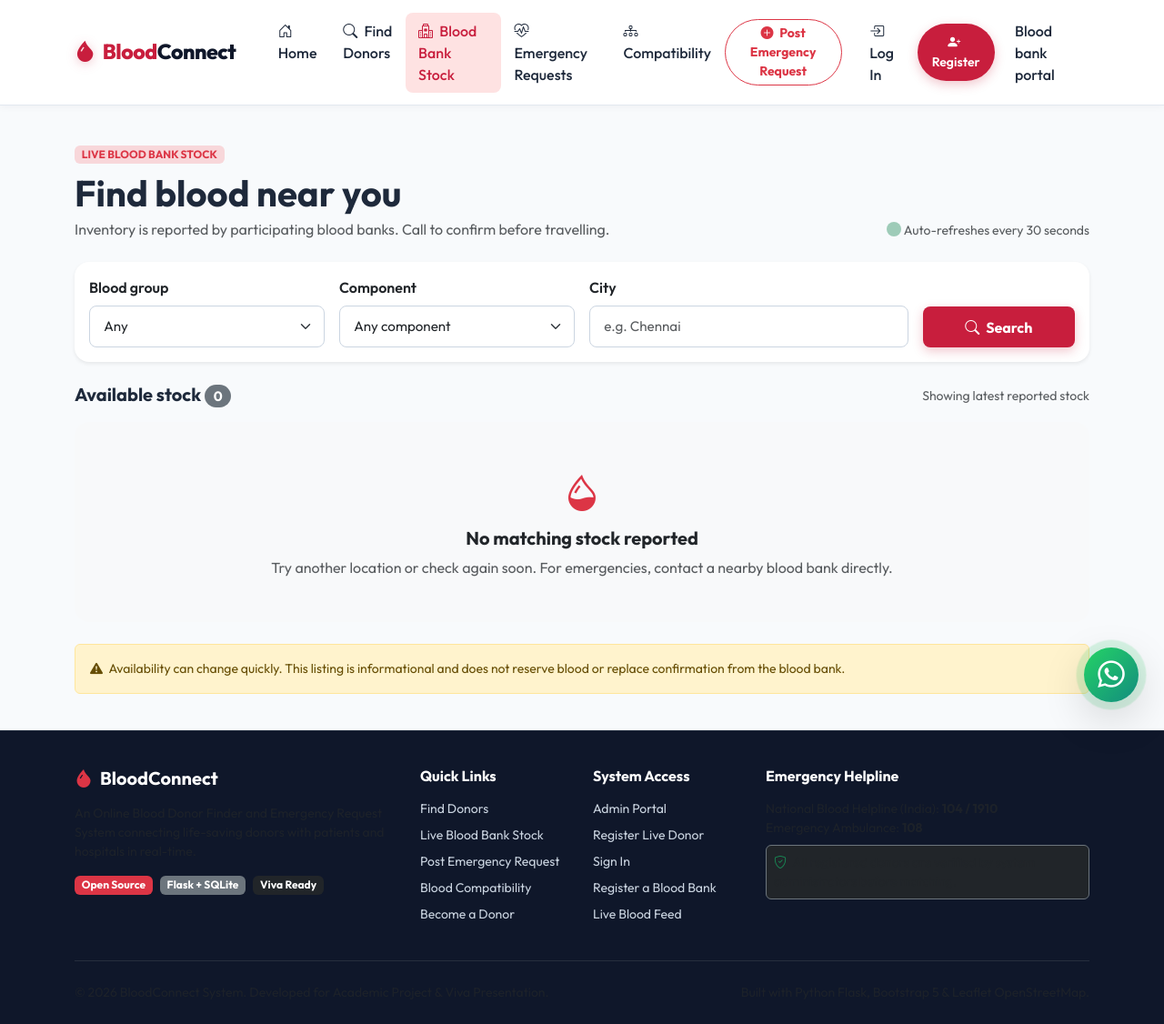
After one commit to fakecroaz0714/blood-bank, a Flask app: page /blood-banks in a window 1280 px wide. The commit adds this page. Shown: the whole page at 91% size. Run offline with Flask 3, Linux system fonts and the light colour scheme; data that the repository does not hold is empty; some libraries are stand-ins or nearby versions.

Commit message:
Add verified live blood bank inventory

```diff
--- a/app.py
+++ b/app.py
@@ -10,7 +10,7 @@ from auth_utils import generate_password_hash, check_password_hash
 
 from database import (
     get_db, close_db, init_db, query_db,
-    execute_db
+    execute_db, ensure_blood_bank_tables
 )
 import whatsapp_service
 
@@ -20,6 +20,16 @@ if not secret_val:
     secret_val = 'bloodconnect_super_secret_viva_key_2026'
 app.secret_key = secret_val
 app.config['SECRET_KEY'] = secret_val
+
+_blood_bank_schema_ready = False
+
+@app.before_request
+def ensure_live_inventory_schema():
+    """Apply the additive inventory schema once per app instance, including on Vercel."""
+    global _blood_bank_schema_ready
+    if not _blood_bank_schema_ready:
+        ensure_blood_bank_tables()
+        _blood_bank_schema_ready = True
 
 # Auto-close database connection on request teardown
 app.teardown_appcontext(close_db)
@@ -94,6 +104,15 @@ def donor_required(f):
         if session.get('user_role') != 'donor':
             flash('This section is dedicated to registered blood donors.', 'info')
             return redirect(url_for('index'))
+        return f(*args, **kwargs)
+    return decorated_function
+
+def blood_bank_required(f):
+    @wraps(f)
+    def decorated_function(*args, **kwargs):
+        if session.get('user_role') != 'blood_bank' or not session.get('blood_bank_id'):
+            flash('Please sign in with your blood bank account.', 'warning')
+            return redirect(url_for('blood_bank_login'))
         return f(*args, **kwargs)
     return decorated_function
 
@@ -334,6 +353,150 @@ def search_donors():
         available_only=available_only,
         verified_only=verified_only
     )
+
+# ---------------------------------------------------------
+# Blood Bank Inventory (separate from volunteer donors)
+# ---------------------------------------------------------
+
+BLOOD_GROUPS = ('O+', 'O-', 'A+', 'A-', 'B+', 'B-', 'AB+', 'AB-')
+BLOOD_COMPONENTS = ('Whole Blood', 'Red Cells', 'Platelets', 'Plasma')
+
+def _inventory_rows(blood_group='', city='', component=''):
+    sql = '''
+        SELECT s.id, s.blood_group, s.component, s.units_available, s.updated_at,
+               b.id AS blood_bank_id, b.name AS bank_name, b.phone, b.city,
+               b.address, b.latitude, b.longitude
+        FROM blood_bank_stock s
+        JOIN blood_banks b ON b.id = s.blood_bank_id
+        WHERE b.is_verified = TRUE AND s.units_available > 0
+    '''
+    params = []
+    if blood_group in BLOOD_GROUPS:
+        sql += ' AND s.blood_group = ?'
+        params.append(blood_group)
+    if component in BLOOD_COMPONENTS:
+        sql += ' AND s.component = ?'
+        params.append(component)
+    if city:
+        sql += ' AND LOWER(TRIM(b.city)) LIKE ?'
+        params.append(f'%{city.lower()}%')
+    sql += ' ORDER BY s.updated_at DESC, b.name ASC'
+    rows = query_db(sql, tuple(params)) or []
+    now = datetime.utcnow()
+    result = []
+    for row in rows:
+        item = dict(row)
+        raw_updated = item.get('updated_at')
+        try:
+            updated = raw_updated if isinstance(raw_updated, datetime) else datetime.fromisoformat(str(raw_updated).replace('Z', '+00:00'))
+            if updated.tzinfo:
+                from datetime import timezone
+                updated = updated.astimezone(timezone.utc).replace(tzinfo=None)
+            item['is_stale'] = (now - updated).total_seconds() > 24 * 60 * 60
+            item['updated_at'] = updated.isoformat(timespec='minutes') + 'Z'
+        except (TypeError, ValueError):
+            item['is_stale'] = True
+            item['updated_at'] = str(raw_updated or '')
+        result.append(item)
+    return result
+
+@app.route('/blood-banks')
+def blood_banks():
+    blood_group = request.args.get('blood_group', '').strip()
+    city = request.args.get('city', '').strip()
+    component = request.args.get('component', '').strip()
+    inventory = _inventory_rows(blood_group, city, component)
+    return render_template(
+        'blood_banks.html', inventory=inventory,
+        selected_blood_group=blood_group, selected_city=city,
+        selected_component=component,
+        blood_groups=BLOOD_GROUPS, components=BLOOD_COMPONENTS
+    )
+
+@app.route('/api/blood-banks/inventory')
+def api_blood_bank_inventory():
+    inventory = _inventory_rows(
+        request.args.get('blood_group', '').strip(),
+        request.args.get('city', '').strip(),
+        request.args.get('component', '').strip()
+    )
+    response = jsonify({'inventory': inventory, 'updated_at': datetime.utcnow().isoformat(timespec='seconds') + 'Z'})
+    response.headers['Cache-Control'] = 'no-store, no-cache, must-revalidate, max-age=0'
+    return response
+
+@app.route('/blood-banks/register', methods=['GET', 'POST'])
+def blood_bank_register():
+    if request.method == 'POST':
+        name = request.form.get('name', '').strip()
+        email = request.form.get('email', '').strip().lower()
+        phone = request.form.get('phone', '').strip()
+        password = request.form.get('password', '')
+        license_number = request.form.get('license_number', '').strip()
+        city = request.form.get('city', '').strip()
+        address = request.form.get('address', '').strip()
+        if not all((name, email, phone, password, license_number, city, address)):
+            flash('Complete all fields to register your blood bank.', 'danger')
+            return render_template('blood_bank_register.html')
+        if len(password) < 10:
+            flash('Use a password with at least 10 characters.', 'warning')
+            return render_template('blood_bank_register.html')
+        if query_db('SELECT id FROM blood_banks WHERE LOWER(email) = LOWER(?)', (email,), one=True):
+            flash('An account already exists for this email address.', 'warning')
+            return render_template('blood_bank_register.html')
+        execute_db('''
+            INSERT INTO blood_banks (name, email, phone, password_hash, license_number, city, address)
+            VALUES (?, ?, ?, ?, ?, ?, ?)
+        ''', (name, email, phone, generate_password_hash(password), license_number, city, address))
+        flash('Registration submitted. An administrator must verify your blood bank before its stock appears publicly.', 'success')
+        return redirect(url_for('blood_bank_login'))
+    return render_template('blood_bank_register.html')
+
+@app.route('/blood-banks/login', methods=['GET', 'POST'])
+def blood_bank_login():
+    if request.method == 'POST':
+        email = request.form.get('email', '').strip().lower()
+        password = request.form.get('password', '')
+        bank = query_db('SELECT * FROM blood_banks WHERE LOWER(email) = LOWER(?)', (email,), one=True)
+        if bank and check_password_hash(bank['password_hash'], password):
+            session.clear()
+            session['user_role'] = 'blood_bank'
+            session['user_name'] = bank['name']
+            session['user_email'] = bank['email']
+            session['blood_bank_id'] = bank['id']
+            if not bank['is_verified']:
+                flash('Your account is pending administrator verification. You can prepare stock updates, but they will not appear publicly until approval.', 'info')
+            return redirect(url_for('blood_bank_dashboard'))
+        flash('Invalid blood bank email or password.', 'danger')
+    return render_template('blood_bank_login.html')
+
+@app.route('/blood-banks/dashboard', methods=['GET', 'POST'])
+@blood_bank_required
+def blood_bank_dashboard():
+    bank_id = session['blood_bank_id']
+    bank = query_db('SELECT * FROM blood_banks WHERE id = ?', (bank_id,), one=True)
+    if not bank:
+        session.clear()
+        return redirect(url_for('blood_bank_login'))
+    if request.method == 'POST':
+        blood_group = request.form.get('blood_group', '').strip()
+        component = request.form.get('component', '').strip()
+        try:
+            units = int(request.form.get('units_available', ''))
+        except (TypeError, ValueError):
+            units = -1
+        if blood_group not in BLOOD_GROUPS or component not in BLOOD_COMPONENTS or units < 0 or units > 100000:
+            flash('Enter a valid blood group, component, and non-negative unit count.', 'danger')
+        else:
+            execute_db('''
+                INSERT INTO blood_bank_stock (blood_bank_id, blood_group, component, units_available, updated_at)
+                VALUES (?, ?, ?, ?, CURRENT_TIMESTAMP)
+                ON CONFLICT (blood_bank_id, blood_group, component)
+                DO UPDATE SET units_available = EXCLUDED.units_available, updated_at = CURRENT_TIMESTAMP
+            ''', (bank_id, blood_group, component, units))
+            flash(f'{blood_group} {component} stock updated to {units} unit(s).', 'success')
+            return redirect(url_for('blood_bank_dashboard'))
+    stock = query_db('SELECT * FROM blood_bank_stock WHERE blood_bank_id = ? ORDER BY blood_group, component', (bank_id,)) or []
+    return render_template('blood_bank_dashboard.html', bank=bank, stock=stock, blood_groups=BLOOD_GROUPS, components=BLOOD_COMPONENTS)
 
 @app.route('/api/donors/locations')
 def api_donor_locations():
@@ -773,6 +936,9 @@ def admin_dashboard():
     # 3. Requests Table
     requests = query_db("SELECT * FROM blood_requests ORDER BY created_at DESC") or []
 
+    # Blood centres publish inventory only after administrator verification.
+    blood_banks = query_db("SELECT * FROM blood_banks ORDER BY is_verified ASC, created_at DESC") or []
+
     # 4. Users Table
     users = query_db("SELECT id, name, email, phone, role, created_at FROM users ORDER BY created_at DESC") or []
 
@@ -780,9 +946,22 @@ def admin_dashboard():
         'admin_dashboard.html',
         stats=stats,
         donors=donors,
+        blood_banks=blood_banks,
         requests=requests,
         users=users
     )
+
+@app.route('/admin/blood-bank/<int:bank_id>/verify', methods=['POST'])
+@admin_required
+def admin_verify_blood_bank(bank_id):
+    bank = query_db('SELECT * FROM blood_banks WHERE id = ?', (bank_id,), one=True)
+    if not bank:
+        flash('Blood bank record not found.', 'danger')
+        return redirect(url_for('admin_dashboard'))
+    new_status = not bool(bank['is_verified'])
+    execute_db('UPDATE blood_banks SET is_verified = ? WHERE id = ?', (new_status, bank_id))
+    flash(f'{bank["name"]} verification ' + ('approved.' if new_status else 'revoked.'), 'success' if new_status else 'info')
+    return redirect(url_for('admin_dashboard'))
 
 @app.route('/admin/donor/<int:donor_id>/verify', methods=['POST'])
 @admin_required
--- a/templates/base.html
+++ b/templates/base.html
@@ -45,6 +45,11 @@
                         </a>
                     </li>
                     <li class="nav-item">
+                        <a class="nav-link {% if request.endpoint == 'blood_banks' %}active{% endif %}" href="{{ url_for('blood_banks') }}">
+                            <i class="bi bi-hospital me-1"></i> Blood Bank Stock
+                        </a>
+                    </li>
+                    <li class="nav-item">
                         <a class="nav-link {% if request.endpoint in ['requests_list', 'emergency_request_new', 'request_details'] %}active{% endif %}" href="{{ url_for('requests_list') }}">
                             <i class="bi bi-heart-pulse me-1"></i> Emergency Requests
                         </a>
@@ -63,9 +68,9 @@
                         </a>
                     </li>
 
-                    {% if session.get('user_id') %}
+                    {% if session.get('user_id') or session.get('blood_bank_id') %}
                         <!-- Notifications -->
-                        <li class="nav-item me-2">
+                        {% if session.get('user_id') %}<li class="nav-item me-2">
                             <a href="{{ url_for('notifications_view') }}" class="btn btn-light position-relative border-0 rounded-circle p-2" title="Notifications">
                                 <i class="bi bi-bell-fill fs-5 text-secondary"></i>
                                 {% if unread_notif_count and unread_notif_count > 0 %}
@@ -74,7 +79,7 @@
                                     </span>
                                 {% endif %}
                             </a>
-                        </li>
+                        </li>{% endif %}
 
                         <!-- User Dropdown -->
                         <li class="nav-item dropdown">
@@ -90,6 +95,9 @@
                                 </li>
                                 {% if session.get('user_role') == 'donor' %}
                                     <li><a class="dropdown-item" href="{{ url_for('donor_profile') }}"><i class="bi bi-person-badge me-2 text-danger"></i> Donor Profile & Status</a></li>
+                                {% endif %}
+                                {% if session.get('user_role') == 'blood_bank' %}
+                                    <li><a class="dropdown-item" href="{{ url_for('blood_bank_dashboard') }}"><i class="bi bi-hospital me-2 text-danger"></i> Inventory Dashboard</a></li>
                                 {% endif %}
                                 {% if session.get('user_role') == 'admin' %}
                                     <li><a class="dropdown-item" href="{{ url_for('admin_dashboard') }}"><i class="bi bi-speedometer2 me-2 text-primary"></i> Admin Control Panel</a></li>
@@ -110,6 +118,7 @@
                                 <i class="bi bi-person-plus-fill me-1"></i> Register
                             </a>
                         </li>
+                        <li class="nav-item"><a class="nav-link small" href="{{ url_for('blood_bank_login') }}">Blood bank portal</a></li>
                     {% endif %}
                 </ul>
             </div>
@@ -157,6 +166,7 @@
                     <h6 class="text-white fw-bold mb-3">Quick Links</h6>
                     <ul class="list-unstyled small">
                         <li class="mb-2"><a href="{{ url_for('search_donors') }}">Find Donors</a></li>
+                        <li class="mb-2"><a href="{{ url_for('blood_banks') }}">Live Blood Bank Stock</a></li>
                         <li class="mb-2"><a href="{{ url_for('emergency_request_new') }}">Post Emergency Request</a></li>
                         <li class="mb-2"><a href="{{ url_for('compatibility') }}">Blood Compatibility</a></li>
                         <li class="mb-2"><a href="{{ url_for('register') }}">Become a Donor</a></li>
@@ -168,6 +178,7 @@
                         <li class="mb-2"><a href="{{ url_for('quick_login', role='admin') }}">Admin Portal</a></li>
                         <li class="mb-2"><a href="{{ url_for('register') }}">Register Live Donor</a></li>
                         <li class="mb-2"><a href="{{ url_for('login') }}">Sign In</a></li>
+                        <li class="mb-2"><a href="{{ url_for('blood_bank_register') }}">Register a Blood Bank</a></li>
                         <li class="mb-2"><a href="{{ url_for('requests_list') }}">Live Blood Feed</a></li>
                     </ul>
                 </div>
--- /dev/null
+++ b/templates/blood_banks.html
@@ -0,0 +1,67 @@
+{% extends 'base.html' %}
+{% block title %}Live Blood Bank Stock - BloodConnect{% endblock %}
+{% block content %}
+<div class="container py-4" id="inventoryPage" data-api-url="{{ url_for('api_blood_bank_inventory', blood_group=selected_blood_group, city=selected_city, component=selected_component) }}">
+    <div class="d-flex flex-column flex-md-row justify-content-between align-items-md-end gap-3 mb-4">
+        <div>
+            <span class="badge bg-danger-subtle text-danger mb-2">LIVE BLOOD BANK STOCK</span>
+            <h1 class="fw-bold mb-1">Find blood near you</h1>
+            <p class="text-muted mb-0">Inventory is reported by participating blood banks. Call to confirm before travelling.</p>
+        </div>
+        <div class="small text-muted"><span class="spinner-grow spinner-grow-sm text-success" aria-hidden="true"></span> Auto-refreshes every 30 seconds</div>
+    </div>
+
+    <form method="GET" class="card border-0 shadow-sm rounded-4 mb-4"><div class="card-body p-3"><div class="row g-3 align-items-end">
+        <div class="col-md-3"><label class="form-label fw-semibold">Blood group</label><select class="form-select" name="blood_group"><option value="">Any</option>{% for bg in blood_groups %}<option value="{{ bg }}" {% if selected_blood_group == bg %}selected{% endif %}>{{ bg }}</option>{% endfor %}</select></div>
+        <div class="col-md-3"><label class="form-label fw-semibold">Component</label><select class="form-select" name="component"><option value="">Any component</option>{% for item in components %}<option value="{{ item }}" {% if selected_component == item %}selected{% endif %}>{{ item }}</option>{% endfor %}</select></div>
+        <div class="col-md-4"><label class="form-label fw-semibold">City</label><input class="form-control" name="city" value="{{ selected_city }}" placeholder="e.g. Chennai"></div>
+        <div class="col-md-2 d-grid"><button class="btn btn-blood fw-bold" type="submit"><i class="bi bi-search me-1"></i> Search</button></div>
+    </div></div></form>
+
+    <div class="d-flex justify-content-between align-items-center mb-3"><h2 class="h5 fw-bold mb-0">Available stock <span class="badge bg-secondary rounded-pill" id="inventoryCount">{{ inventory|length }}</span></h2><span class="small text-muted" id="refreshStatus" aria-live="polite">Showing latest reported stock</span></div>
+    <div class="row g-3" id="inventoryResults">
+        {% for item in inventory %}
+        <div class="col-md-6 col-xl-4"><article class="card border-0 shadow-sm rounded-4 h-100"><div class="card-body p-4">
+            <div class="d-flex justify-content-between align-items-start mb-3"><span class="badge bg-danger fs-5">{{ item.blood_group }}</span><span class="badge bg-light text-dark">{{ item.component }}</span></div>
+            <h3 class="h5 fw-bold mb-1">{{ item.bank_name }}</h3><p class="text-muted small mb-3"><i class="bi bi-geo-alt-fill text-danger me-1"></i>{{ item.city }}{% if item.address %} · {{ item.address }}{% endif %}</p>
+            <div class="d-flex justify-content-between align-items-center border-top pt-3"><div><strong class="fs-4 text-success">{{ item.units_available }}</strong><span class="small text-muted ms-1">unit(s)</span><div class="small {% if item.is_stale %}text-danger{% else %}text-muted{% endif %}">{% if item.is_stale %}Update is over 24 hours old{% else %}Updated {{ item.updated_at }}{% endif %}</div></div><a class="btn btn-outline-danger btn-sm" href="tel:{{ item.phone }}"><i class="bi bi-telephone-fill me-1"></i>Call bank</a></div>
+        </div></article></div>
+        {% else %}
+        <div class="col-12" id="inventoryEmpty"><div class="card border-0 bg-light rounded-4"><div class="card-body p-5 text-center"><i class="bi bi-droplet-half text-danger fs-1"></i><h3 class="h5 fw-bold mt-2">No matching stock reported</h3><p class="text-muted mb-0">Try another location or check again soon. For emergencies, contact a nearby blood bank directly.</p></div></div></div>
+        {% endfor %}
+    </div>
+    <div class="alert alert-warning mt-4 small"><i class="bi bi-exclamation-triangle-fill me-1"></i> Availability can change quickly. This listing is informational and does not reserve blood or replace confirmation from the blood bank.</div>
+</div>
+{% endblock %}
+{% block extra_scripts %}
+<script>
+(() => {
+    const page = document.getElementById('inventoryPage');
+    const results = document.getElementById('inventoryResults');
+    const count = document.getElementById('inventoryCount');
+    const status = document.getElementById('refreshStatus');
+    const apiUrl = page.dataset.apiUrl;
+    const escapeHtml = (value) => String(value ?? '').replace(/[&<>"']/g, (c) => ({'&':'&amp;','<':'&lt;','>':'&gt;','"':'&quot;',"'":'&#39;'}[c]));
+    const render = (rows) => {
+        count.textContent = rows.length;
+        results.innerHTML = rows.length ? rows.map((item) => `
+            <div class="col-md-6 col-xl-4"><article class="card border-0 shadow-sm rounded-4 h-100"><div class="card-body p-4">
+                <div class="d-flex justify-content-between align-items-start mb-3"><span class="badge bg-danger fs-5">${escapeHtml(item.blood_group)}</span><span class="badge bg-light text-dark">${escapeHtml(item.component)}</span></div>
+                <h3 class="h5 fw-bold mb-1">${escapeHtml(item.bank_name)}</h3><p class="text-muted small mb-3"><i class="bi bi-geo-alt-fill text-danger me-1"></i>${escapeHtml(item.city)}${item.address ? ` · ${escapeHtml(item.address)}` : ''}</p>
+                <div class="d-flex justify-content-between align-items-center border-top pt-3"><div><strong class="fs-4 text-success">${escapeHtml(item.units_available)}</strong><span class="small text-muted ms-1">unit(s)</span><div class="small ${item.is_stale ? 'text-danger' : 'text-muted'}">${item.is_stale ? 'Update is over 24 hours old' : `Updated ${escapeHtml(item.updated_at)}`}</div></div><a class="btn btn-outline-danger btn-sm" href="tel:${escapeHtml(item.phone)}"><i class="bi bi-telephone-fill me-1"></i>Call bank</a></div>
+            </div></article></div>`).join('') : '<div class="col-12"><div class="card border-0 bg-light rounded-4"><div class="card-body p-5 text-center"><i class="bi bi-droplet-half text-danger fs-1"></i><h3 class="h5 fw-bold mt-2">No matching stock reported</h3><p class="text-muted mb-0">Try another location or check again soon. For emergencies, contact a nearby blood bank directly.</p></div></div></div>';
+    };
+    window.setInterval(async () => {
+        try {
+            const response = await fetch(apiUrl, {cache: 'no-store', headers: {'Accept': 'application/json'}});
+            if (!response.ok) throw new Error('Inventory refresh failed');
+            const payload = await response.json();
+            render(payload.inventory || []);
+            status.textContent = `Refreshed ${new Date().toLocaleTimeString()}`;
+        } catch (_) {
+            status.textContent = 'Live refresh unavailable; showing last loaded results';
+        }
+    }, 30000);
+})();
+</script>
+{% endblock %}
```
Also changed, not shown: database.py (+54 -0 lines), schema.sql (+27 -0 lines), schema_mysql.sql (+28 -0 lines), schema_supabase.sql (+31 -0 lines), templates/admin_dashboard.html (+21 -0 lines), templates/blood_bank_dashboard.html (added, +12 -0 lines), templates/blood_bank_login.html (added, +9 -0 lines), templates/blood_bank_register.html (added, +17 -0 lines), templates/index.html (+8 -0 lines), README.md.
